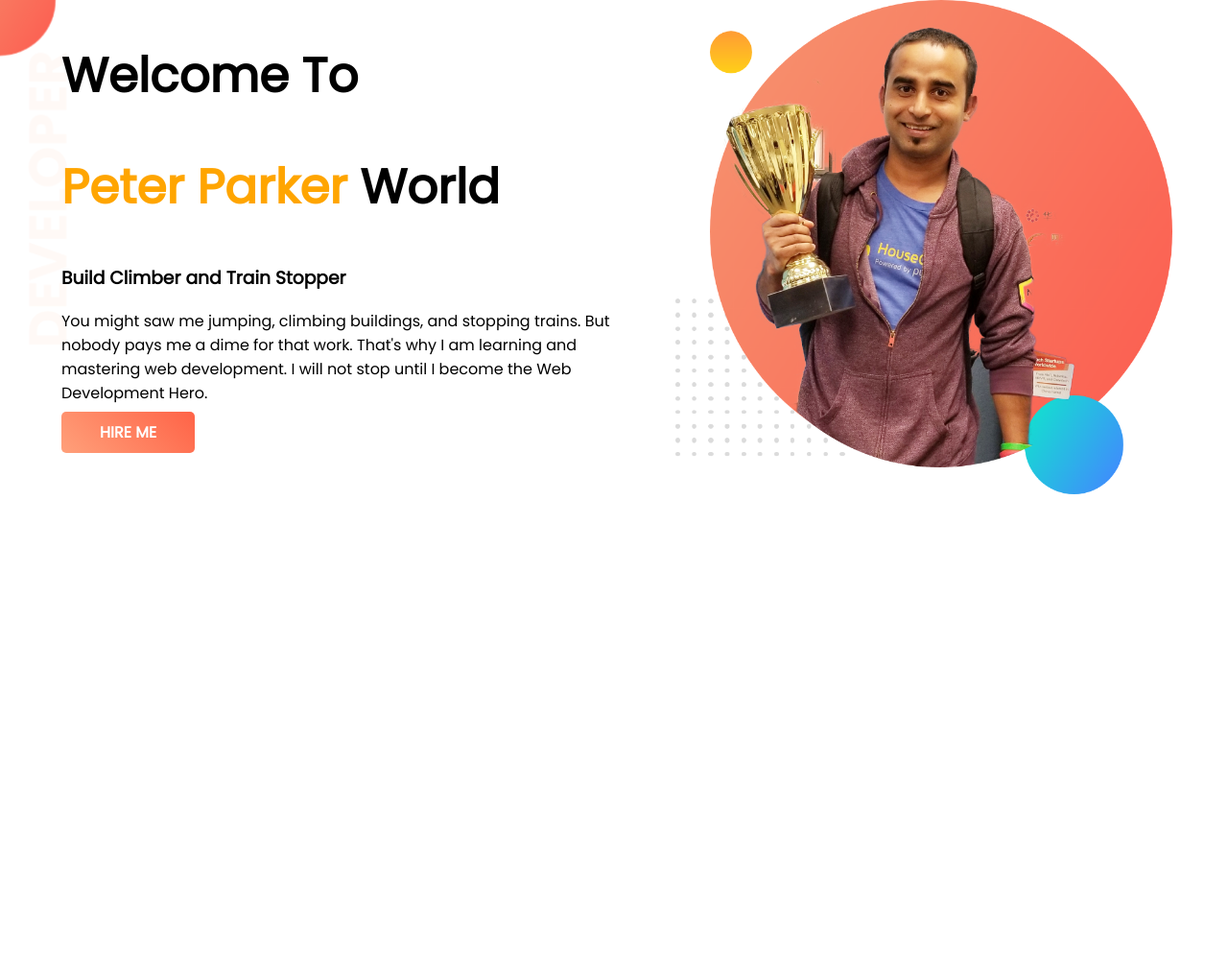
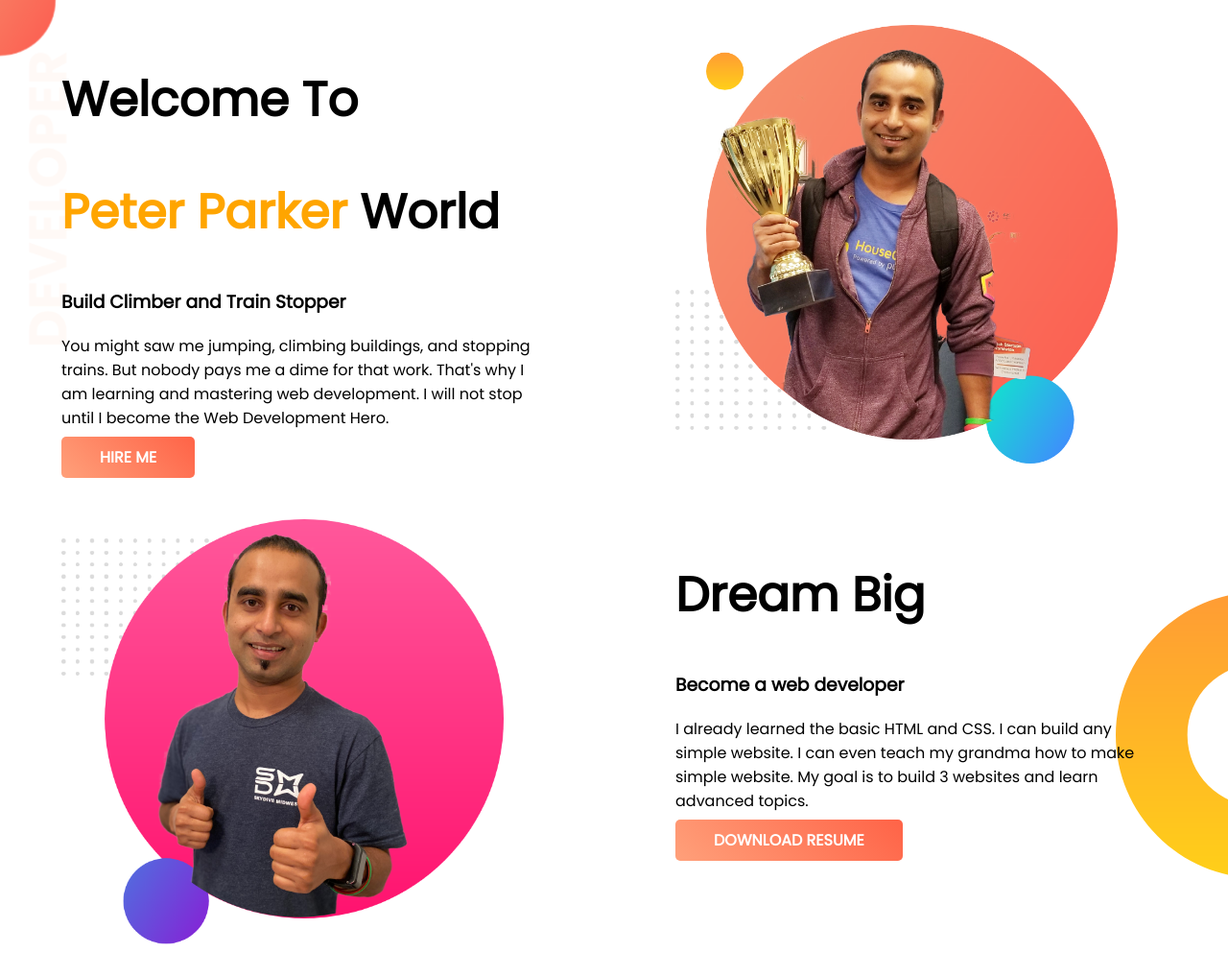
Before and after one commit to mehedisani/M04-developer-portfolio, a plain HTML site: page index.html in a window 1280 px wide. Shown: the whole page at 96% size. Before the commit the page ends 800 px from the top, so only its background shows below. Drawn offline with Linux system fonts and the light colour scheme.

Commit message:
update dream-big

```diff
--- a/index.html
+++ b/index.html
@@ -25,6 +25,16 @@
             <img src="images/jhankar.png" alt="Img">
         </div>
     </section>
-
+    <section class="dream-big">
+        <div class="half-width">
+            <img src="images/jhankar2.png" alt="Img-2">
+        </div>
+        <div class="half-width">
+            <h1>Dream Big</h1>
+            <h3>Become a web developer</h3>
+            <p>I already learned the basic HTML and CSS. I can build any simple website. I can even teach my grandma how to make simple website. My goal is to build 3 websites and learn advanced topics.</p>
+            <a class="link-button" href="https://mehedisani.github.io/M04-developer-portfolio/" target="_blank">DOWNLOAD RESUME</a>
+        </div>
+    </section>
 </body>
 </html>
--- a/style.css
+++ b/style.css
@@ -13,7 +13,7 @@ section {
 }
 .half-width {
     width: 50%;
-    padding-left: 5%;
+    padding: 2% 5%;
 }
 .half-width img {
     width: 90%;
@@ -29,3 +29,6 @@ section {
 .top-banner {
     background: url(images/top-banner.png) no-repeat;
 }
+.dream-big {
+    background: url(images/dream-bg.png)no-repeat right center;
+}
```
